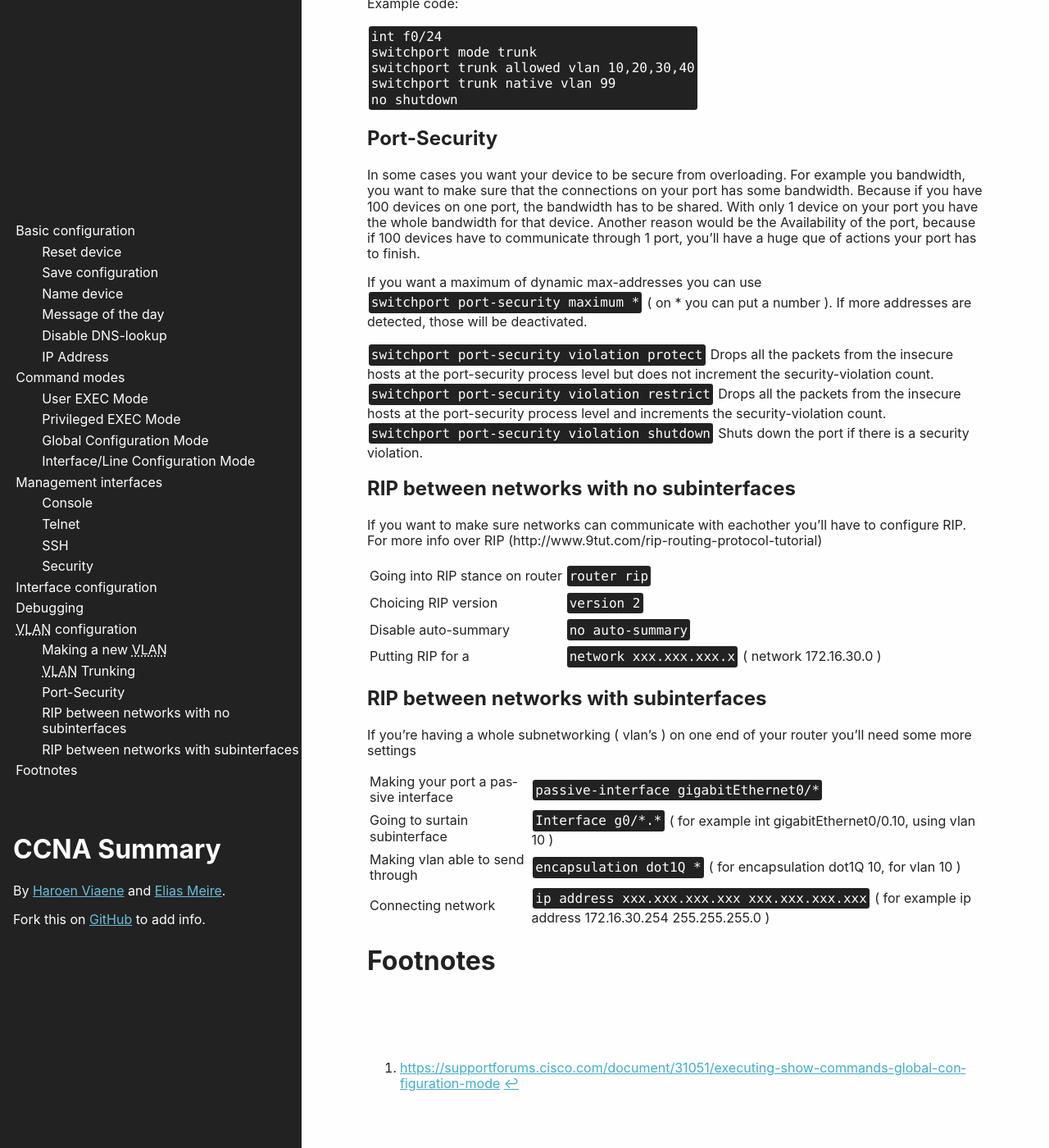
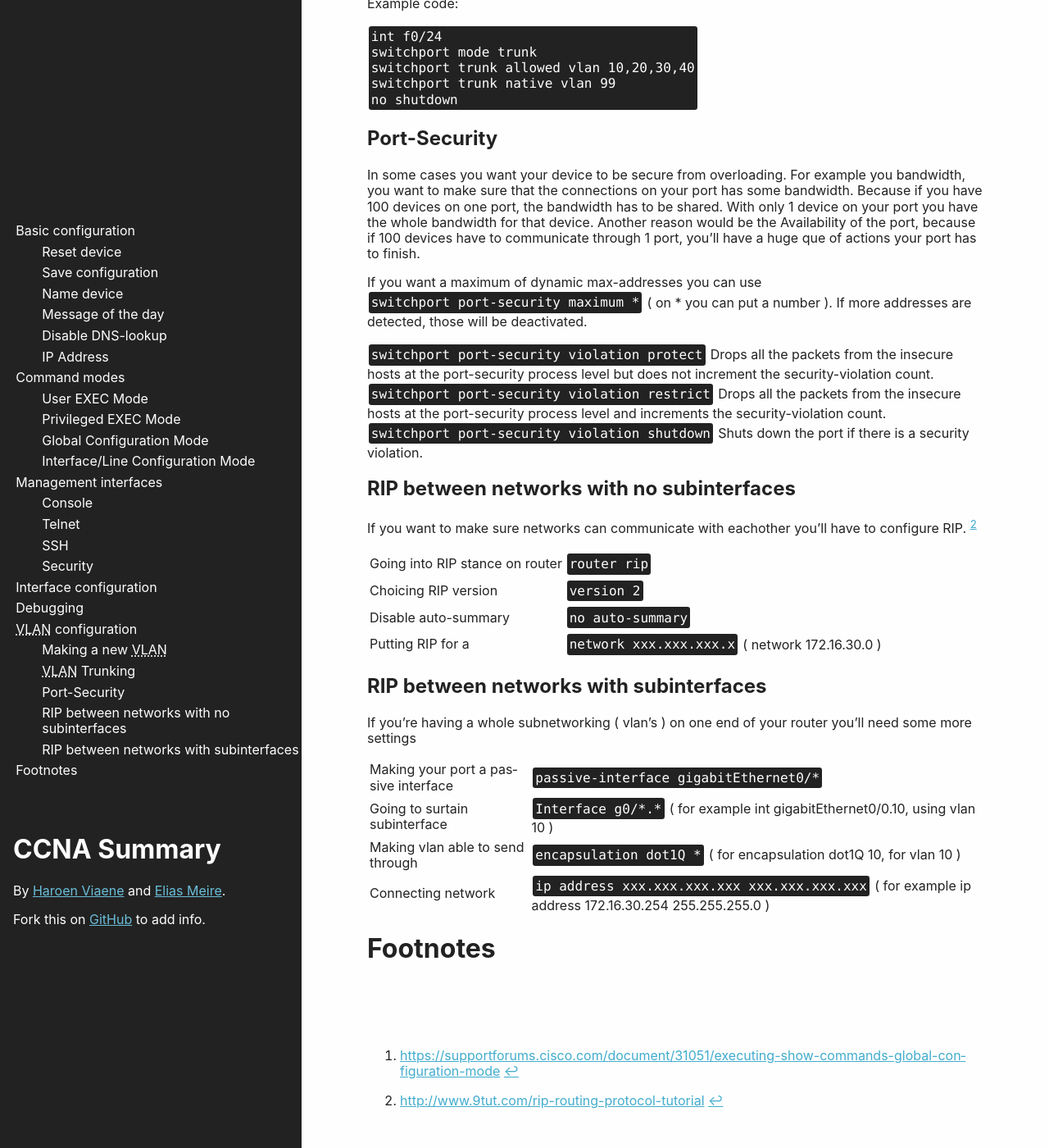
Before and after one commit to Haroenv/ccna, a Jekyll site: the page built from index.md, in a window 1280 px wide and 1400 px high, scrolled down 5096 px. Shown: the whole window at 82% size. Built offline with Jekyll 4.4.1, drawn with Linux system fonts in a browser that asks for light colours.

Commit message:
footnote

```diff
--- a/index.md
+++ b/index.md
@@ -239,7 +239,7 @@ Shuts down the port if there is a security violation.
 
 ## RIP between networks with no subinterfaces
 
-If you want to make sure networks can communicate with eachother you'll have to configure RIP. For more info over RIP (http://www.9tut.com/rip-routing-protocol-tutorial)
+If you want to make sure networks can communicate with eachother you'll have to configure RIP. [^2]
 
 Going into RIP stance on router  | `router rip`
 Choicing RIP version | `version 2`
@@ -258,5 +258,5 @@ Connecting network | `ip address xxx.xxx.xxx.xxx xxx.xxx.xxx.xxx` ( for example
 # Footnotes
 
 [^1]: <https://supportforums.cisco.com/document/31051/executing-show-commands-global-configuration-mode>
-
+[^2]: <http://www.9tut.com/rip-routing-protocol-tutorial>
 </div>
```
